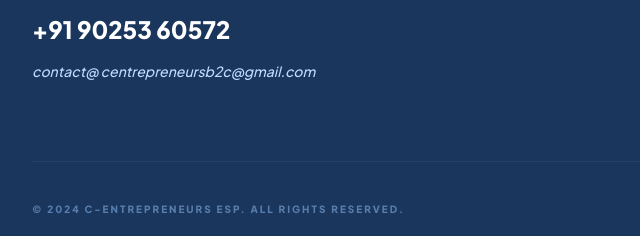
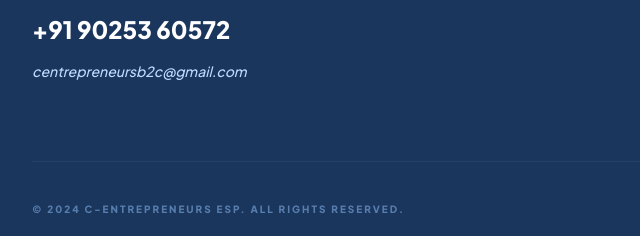
Before and after one commit to ezhilbalanbalan-tech/C-entrepreneurs, a plain HTML site: page Index.html in a window 1280 px wide. Shown: the part 4508-4744 px from the top of the page, 0-640 px from the left. Drawn offline with nearby package versions, Linux system fonts and the light colour scheme; no server answers.

```diff
--- a/Index.html
+++ b/Index.html
@@ -417,7 +417,7 @@
                     <div class="space-y-4 pt-6 border-t border-white/10">
                         <p class="text-[10px] uppercase tracking-widest font-bold text-brand-orange">Direct Contact</p>
                         <a href="tel:+919025360572" class="block text-2xl font-black hover:text-brand-orange transition">+91 90253 60572</a>
-                        <a href="mailto:contact@ centrepreneursb2c@gmail.com" class="block text-blue-200 hover:text-white transition font-medium italic text-sm">contact@ centrepreneursb2c@gmail.com</a>
+                        <a href="centrepreneursb2c@gmail.com" class="block text-blue-200 hover:text-white transition font-medium italic text-sm">centrepreneursb2c@gmail.com</a>
                     </div>
                 </div>
                 <div>
```
